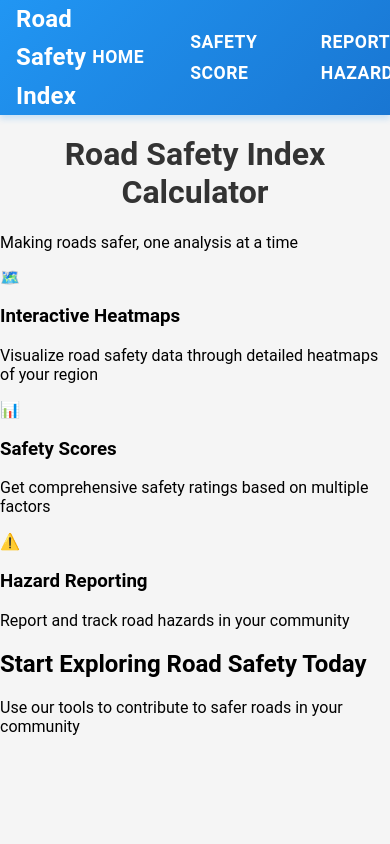
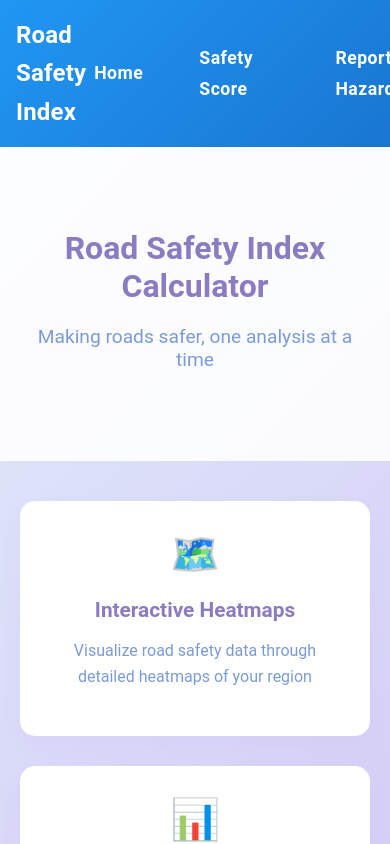
Before and after one commit to tobiasrahul/road-safety-index-calculator, a React (Create React App) app: page / in a window 390 px wide. Shown: the top 844 px of the page. Built offline with nearby package versions, Linux system fonts and the light colour scheme.

Commit message:
Update app.css

```diff
--- a/src/styles/app.css
+++ b/src/styles/app.css
@@ -1,21 +1,207 @@
+/* app.css */
 body {
     font-family: 'Roboto', sans-serif;
     margin: 0;
     padding: 0;
     background-color: #f5f5f5;
-  }
+}
 
-  h1 {
-    text-align: center;
-    margin-top: 20px;
-    color: #333;
+/* Navbar-specific styles */
+.MuiAppBar-root {
+    transition: all 0.3s ease !important;
+}
+
+.MuiButton-root {
+    text-transform: none !important;
+    padding: 8px 16px !important;
+    border-radius: 8px !important;
+}
+
+@media (max-width: 768px) {
+    .MuiToolbar-root {
+        padding: 1rem !important;
+    }
+
+    .MuiButton-root {
+        margin: 0.25rem 0 !important;
+    }
+}
+
+body {
+    font-family: 'Roboto', sans-serif;
+    margin: 0;
+    padding: 0;
+    background: linear-gradient(135deg, #f5f7fa 0%, #c3cfe2 100%);
+    min-height: 100vh;
   }
 
   .page-container {
     padding: 20px;
     max-width: 800px;
     margin: 0 auto;
-    background: #fff;
-    box-shadow: 0px 4px 6px rgba(0, 0, 0, 0.1);
-    border-radius: 8px;
   }
+
+  .calculator-card {
+    background: white;
+    border-radius: 15px;
+    box-shadow: 0 8px 30px rgba(0, 0, 0, 0.12);
+    animation: slideIn 0.5s ease-out;
+    padding: 2rem;
+    margin-top: 2rem;
+  }
+
+  .score-display {
+    text-align: center;
+    padding: 20px;
+    margin-top: 20px;
+    border-radius: 10px;
+    animation: pulse 2s infinite;
+  }
+
+  .score-high {
+    background: linear-gradient(45deg, #85FFBD 0%, #FFFB7D 100%);
+  }
+
+  .score-medium {
+    background: linear-gradient(45deg, #FFE53B 0%, #FF2525 100%);
+  }
+
+  .score-low {
+    background: linear-gradient(45deg, #FF9A8B 0%, #FF6B6B 100%);
+  }
+
+  .submit-button {
+    background: linear-gradient(45deg, #2196F3 30%, #21CBF3 90%);
+    transition: all 0.3s ease;
+  }
+
+  .submit-button:hover {
+    transform: translateY(-2px);
+    box-shadow: 0 5px 15px rgba(33, 150, 243, 0.3);
+  }
+
+  @keyframes slideIn {
+    from {
+      transform: translateY(-20px);
+      opacity: 0;
+    }
+    to {
+      transform: translateY(0);
+      opacity: 1;
+    }
+  }
+
+  @keyframes pulse {
+    0% {
+      transform: scale(1);
+    }
+    50% {
+      transform: scale(1.05);
+    }
+    100% {
+      transform: scale(1);
+    }
+  }
+
+
+.home-container {
+    min-height: 100vh;
+    padding: 0;
+    max-width: 100%;
+    margin: 0;
+    background: linear-gradient(135deg, #e0eafc 0%, #cfbcf2 100%);  /* light blue to light purple gradient */
+  }
+
+  .hero-section {
+    text-align: center;
+    padding: 60px 20px;
+    background: rgba(255, 255, 255, 0.9);
+    margin-bottom: 40px;
+  }
+
+  .hero-section h1 {
+    font-size: 2.5rem;
+    color: #8b7cc1;  /* light purple */
+    margin-bottom: 20px;
+    font-weight: 700;
+  }
+
+  .subtitle {
+    font-size: 1.2rem;
+    color: #7a9bd6;  /* light blue */
+    margin-bottom: 30px;
+  }
+
+  .features-grid {
+    display: grid;
+    grid-template-columns: repeat(auto-fit, minmax(250px, 1fr));
+    gap: 30px;
+    padding: 0 40px;
+    max-width: 1200px;
+    margin: 0 auto;
+  }
+
+  .feature-card {
+    background: white;
+    padding: 30px;
+    border-radius: 15px;
+    box-shadow: 0 10px 20px rgba(207, 188, 242, 0.2);  /* light purple shadow */
+    text-align: center;
+    transition: transform 0.3s ease;
+  }
+
+  .feature-card:hover {
+    transform: translateY(-5px);
+  }
+
+  .feature-icon {
+    font-size: 2.5rem;
+    margin-bottom: 20px;
+  }
+
+  .feature-card h3 {
+    color: #8b7cc1;  /* light purple */
+    margin-bottom: 15px;
+    font-size: 1.3rem;
+  }
+
+  .feature-card p {
+    color: #7a9bd6;  /* light blue */
+    line-height: 1.6;
+  }
+
+  .cta-section {
+    text-align: center;
+    padding: 60px 20px;
+    margin-top: 40px;
+    background: rgba(255, 255, 255, 0.9);
+  }
+
+  .cta-section h2 {
+    color: #8b7cc1;  /* light purple */
+    font-size: 2rem;
+    margin-bottom: 20px;
+  }
+
+  .cta-section p {
+    color: #7a9bd6;  /* light blue */
+    font-size: 1.1rem;
+    max-width: 600px;
+    margin: 0 auto;
+  }
+
+  /* Responsive adjustments */
+  @media (max-width: 768px) {
+    .hero-section h1 {
+      font-size: 2rem;
+    }
+
+    .features-grid {
+      grid-template-columns: 1fr;
+      padding: 0 20px;
+    }
+
+    .cta-section h2 {
+      font-size: 1.5rem;
+    }
+  }
```
